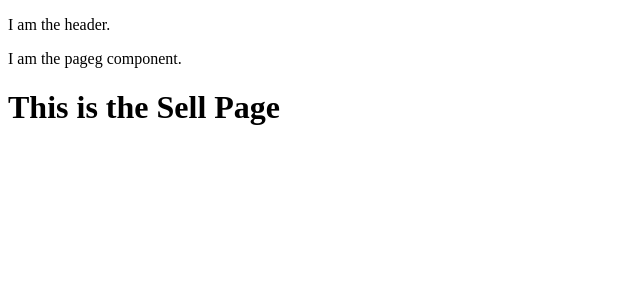
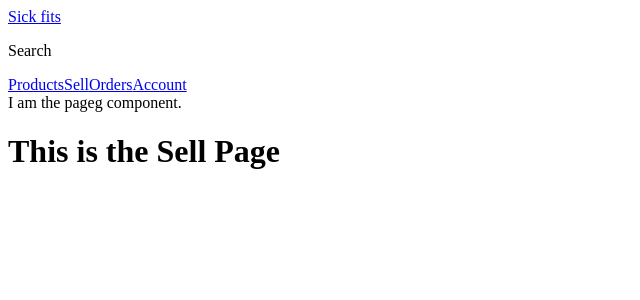
Before and after one commit to phoelapyae/Sick_Fits_Frontend, a Next.js app: page /sell in a window 1280 px wide. Shown: the top 300 px of the page, without its empty margins (0-640 px from the left). Built offline with nearby package versions, Linux system fonts and the light colour scheme.

Commit message:
Creating header and nav component

```diff
--- a/components/Header.js
+++ b/components/Header.js
@@ -1,7 +1,16 @@
+import Link from 'next/link'
+import Nav from './Nav'
+
 export default function Header() {
   return(
     <header>
-        <p>I am the header.</p>
+      <div className="bar">
+        <Link href="/">Sick fits</Link>
+      </div>
+      <div className="sub-bar">
+          <p>Search</p>
+      </div>
+      <Nav/>
     </header>
   )
 }
--- /dev/null
+++ b/components/Nav.js
@@ -0,0 +1,15 @@
+import Link from 'next/link'
+import React from 'react'
+
+function Nav() {
+  return (
+    <nav>
+      <Link href="/products">Products</Link>
+      <Link href="/sell">Sell</Link>
+      <Link href="/orders">Orders</Link>
+      <Link href="/account">Account</Link>
+    </nav>
+  )
+}
+
+export default Nav
```
